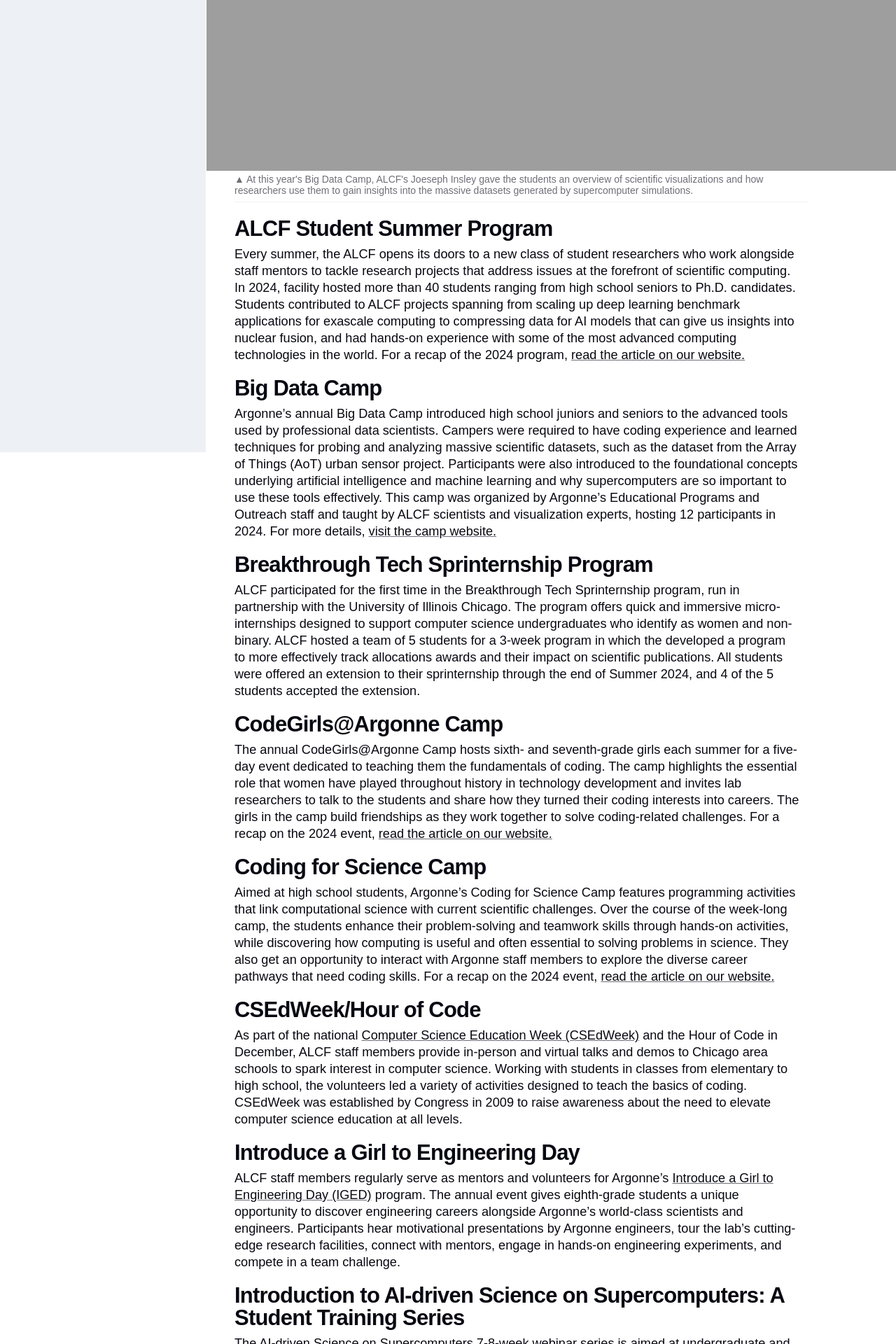
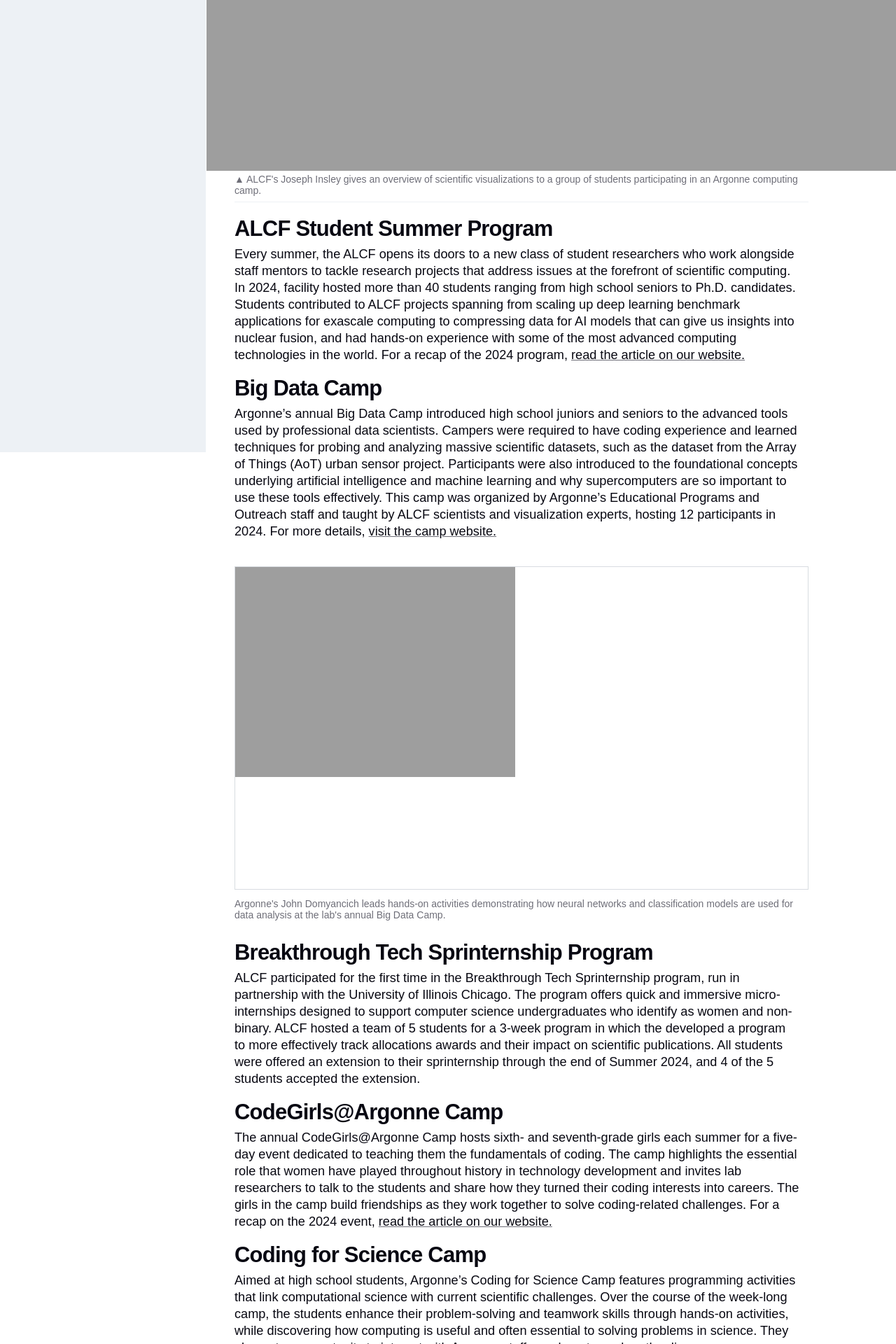
Before and after one commit to argonne-lcf/AR2024, a Jekyll site: the page built from 03_community/educational-outreach-activities.md, in a window 1280 px wide. Shown: the part 698-2618 px from the top of the page at 70% size. Built offline with Jekyll 4.4.1, drawn with Linux system fonts in a browser that asks for light colours; some web fonts are replaced.

Commit message:
Update educational-outreach-activities-image.md

```diff
--- a/03_community/educational-outreach-activities.md
+++ b/03_community/educational-outreach-activities.md
@@ -3,7 +3,7 @@ layout: page
 
 title: Inspiring Students
 hero-img-source: ALCF_Students.jpg
-hero-img-caption: "At this year's Big Data Camp, ALCF's Joeseph Insley gave the students an overview of scientific visualizations and how researchers use them to gain insights into the massive datasets generated by supercomputer simulations."
+hero-img-caption: "ALCF's Joseph Insley gives an overview of scientific visualizations to a group of students participating in an Argonne computing camp."
 intro: "Through hosting and participating in various programs and activities, the ALCF is helping inspire a new generation of computer scientists."
 
 theme: white
@@ -15,6 +15,12 @@ Every summer, the ALCF opens its doors to a new class of student researchers who
 
 ## Big Data Camp
 Argonne’s annual Big Data Camp introduced high school juniors and seniors to the advanced tools used by professional data scientists. Campers were required to have coding experience and learned techniques for probing and analyzing massive scientific datasets, such as the dataset from the Array of Things (AoT) urban sensor project. Participants were also introduced to the foundational concepts underlying artificial intelligence and machine learning and why supercomputers are so important to use these tools effectively. This camp was organized by Argonne’s Educational Programs and Outreach staff and taught by ALCF scientists and visualization experts, hosting 12 participants in 2024.  For more details, [visit the camp website.](https://www.anl.gov/education/big-data-camp)
+
+{% include media-img.html
+   source= "ALCF-StudentCamp.jpg"
+   caption= "Argonne's John Domyancich leads hands-on activities demonstrating how neural networks and classification models are used for data analysis at the lab's annual Big Data Camp."
+%}
+
 
 ## Breakthrough Tech Sprinternship Program
 ALCF participated for the first time in the Breakthrough Tech Sprinternship program, run in partnership with the University of Illinois Chicago. The program offers quick and immersive micro-internships designed to support computer science undergraduates who identify as women and non-binary. ALCF hosted a team of 5 students for a 3-week program in which the developed a program to more effectively track allocations awards and their impact on scientific publications. All students were offered an extension to their sprinternship through the end of Summer 2024, and 4 of the 5 students accepted the extension.
```
